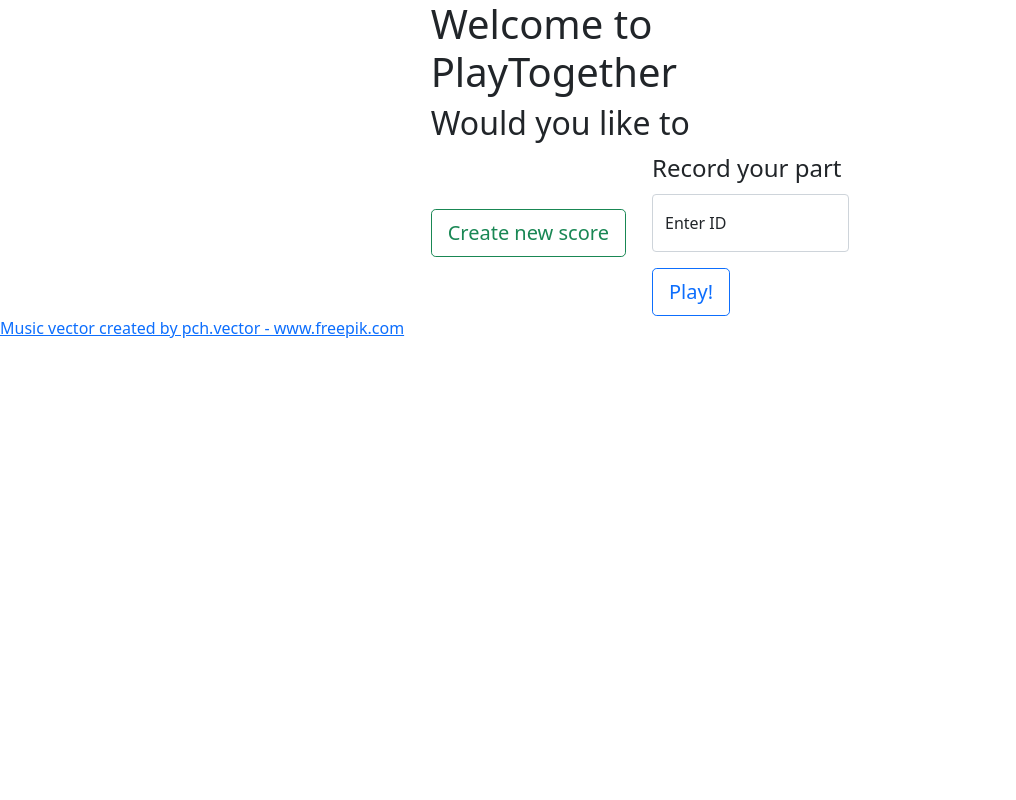
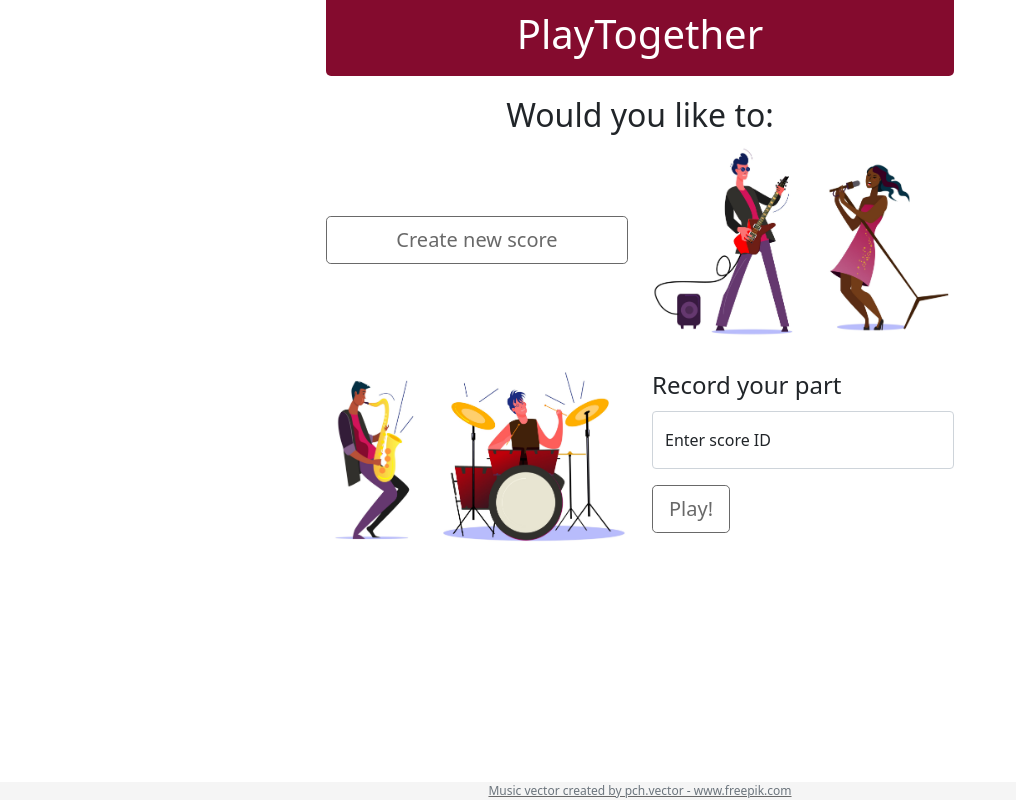
Before and after one commit to jameshball/PlayTogether, a Flask app: page / in a window 1280 px wide. Shown: the whole page, without its empty margins (0-1016 px from the left). Run offline with Flask 2, Linux system fonts and the light colour scheme; some libraries are stand-ins or nearby versions.

Commit message:
Reformat index.html

```diff
--- /dev/null
+++ b/static/index.css
@@ -0,0 +1,65 @@
+.page-header {
+    background-color: #840B2E;
+    padding: 10px;
+    margin-bottom: 20px;
+    color: white;
+    border-radius: 0px 0px 5px 5px;
+}
+
+.footer {
+    position: fixed;
+    left: 0;
+    bottom: 0;
+    width: 100%;
+    background-color: whitesmoke;
+    text-align: center;
+    font-size: 12px;
+}
+
+.btn {
+    color: dimgrey;
+    border-color: dimgrey !important;
+}
+
+.btn:hover {
+    background-color: dimgrey !important;
+    color: white;
+}
+
+/* unvisited link */
+a:link {
+    color: dimgrey;
+}
+
+/* visited link */
+a:visited {
+    color: dimgrey;
+}
+
+/* mouse over link */
+a:hover {
+    color: dimgrey;
+}
+
+/* selected link */
+a:active {
+    color: dimgrey;
+}
+
+h1, h2 {
+    text-align: center;
+}
+
+@media screen and (max-width: 768px) {
+    #swap-small {
+        order: 2;
+    }
+
+    button {
+        margin: 20px 0;
+    }
+
+    .footer {
+        font-size: 8px;
+    }
+}
--- a/templates/index.html
+++ b/templates/index.html
@@ -3,26 +3,40 @@
 
 <head>
     <link href="../static/bootstrap.min.css" rel="stylesheet">
+    <link href="../static/index.css" rel="stylesheet">
     <meta charset="UTF-8">
     <meta name="viewport" content="width=device-width, initial-scale=1.0">
     <title>Hello World</title>
 </head>
 <body>
-  <div class="container-fluid">
-    <div class="col-md-4 offset-md-4">
-      <h1>Welcome to PlayTogether</h1>
-      <h2>Would you like to</h2>
+<div style="height: 100%" class="container-fluid">
+    <div class="col-md-6 offset-md-3">
+        <div class="page-header">
+            <h1>PlayTogether</h1>
+        </div>
+        <h2>Would you like to:</h2>
         <div class="row">
-        <div class="col align-self-center">
-          <a href="{{ url_for('new_score') }}" class="btn btn-outline-success btn-lg" tabindex="-1" role="button">
+            <div class="col-sm-6 align-self-center">
+                <a href="{{ url_for('new_score') }}">
+                    <button class="btn btn-outline-success btn-lg" style="border-color: dimgray; width: 100%"
+                            tabindex="-1" role="button">
                         Create new score
+                    </button>
                 </a>
             </div>
-        <div class="col">
-          <legend> Record your part </legend>
+            <div class="col-sm-6 align-self-center">
+                <img src="../static/play-together-1.jpg" class="img-fluid" alt="Responsive image">
+            </div>
+        </div>
+        <div class="row" style="margin-top: 30px">
+            <div id="swap-small" class="col-sm-6 align-self-center col-md-push-9">
+                <img src="../static/play-together-2.jpg" class="img-fluid" alt="Responsive image">
+            </div>
+            <div class="col-sm-6">
+                <legend> Record your part</legend>
                 <div class="form-floating mb-3">
                     <input type="number" class="form-control" id="scoreIdInput" placeholder="0">
-            <label for="scoreIdInput">Enter ID</label>
+                    <label for="scoreIdInput">Enter score ID</label>
                 </div>
                 <button onclick="handlePlay()" class="btn btn-outline-primary btn-lg">
                     Play!
@@ -31,7 +45,11 @@
         </div>
     </div>
 </div>
-  <a href='https://www.freepik.com/vectors/music'>Music vector created by pch.vector - www.freepik.com</a>
+<footer class="footer">
+    <div class="container">
+        <a href='https://www.freepik.com/vectors/music'><span class="text-muted"> Music vector created by pch.vector - www.freepik.com </span></a>
+    </div>
+</footer>
 <script>
     function handlePlay() {
         window.location.href += 'record_track/' + document.getElementById('scoreIdInput').value
```
Also changed, not shown: static/play-together-1.jpg (added), static/play-together-2.jpg (added). Lines whose indentation alone changed are shown as unchanged.
